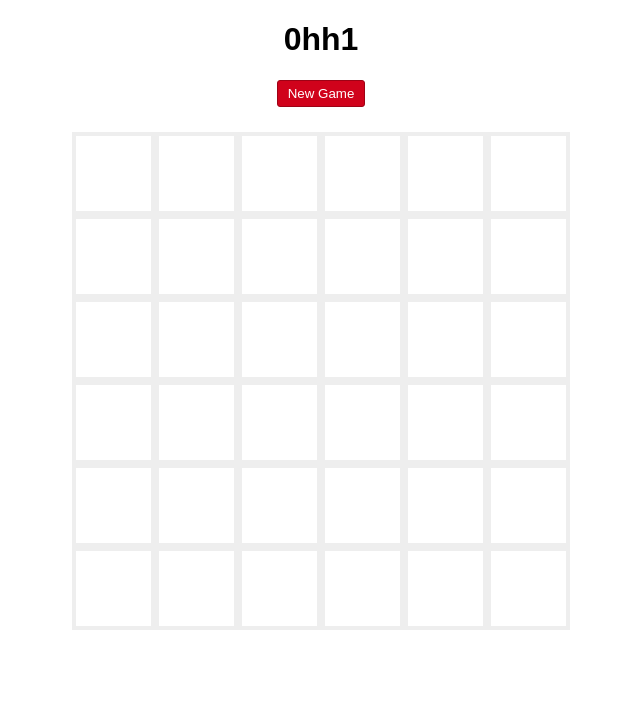
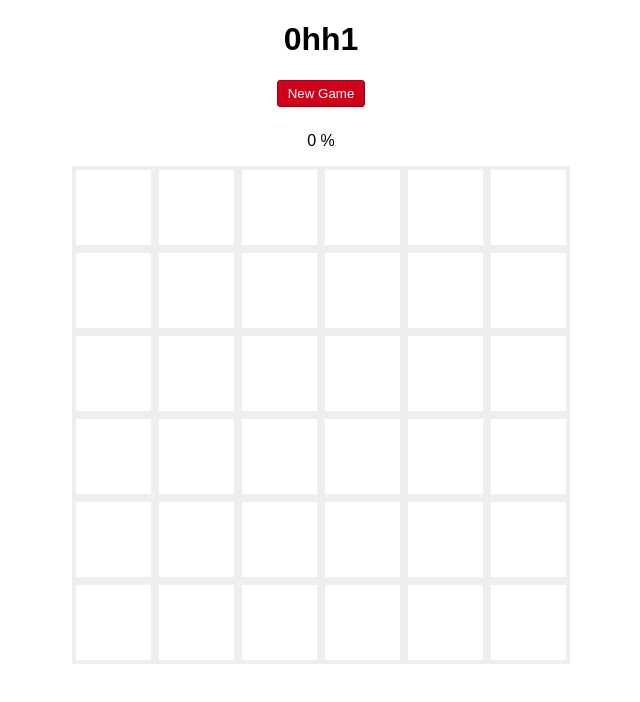
Before and after one commit to Safisyx/Ohh1, a React (Create React App) app: page / in a window 1280 px wide. Shown: the top 702 px of the page, without its empty margins (319-959 px from the left). Built offline with nearby package versions, Linux system fonts and the light colour scheme.

Commit message:
Add player progress in percentage

```diff
--- a/src/App.js
+++ b/src/App.js
@@ -2,6 +2,7 @@ import React, { Component } from 'react';
 //import logo from './logo.svg';
 import Board from './containers/Board'
 import CreateGameButton from './components/CreateGameButton'
+import Progress from './components/Progress'
 import './App.css';
 
 class App extends Component {
@@ -10,6 +11,7 @@ class App extends Component {
       <div className="App">
         <h1 className="title">0hh1</h1>
         <CreateGameButton/>
+        <Progress/>
         <Board/>
       </div>
     );
--- /dev/null
+++ b/src/components/Progress.css
@@ -0,0 +1,3 @@
+.Progress {
+  text-align: center;
+}
--- /dev/null
+++ b/src/components/Progress.js
@@ -0,0 +1,27 @@
+import React, { PureComponent } from 'react'
+import PropTypes from 'prop-types'
+import { connect } from 'react-redux'
+import { playerProgress } from '../lib/game'
+import './Progress.css'
+
+export class Progress extends PureComponent {
+  static propTypes = {
+    progress: PropTypes.number.isRequired,
+  }
+
+  render() {
+    return (
+      <div className="Progress">
+        <p>{this.props.progress} %</p>
+      </div>
+    )
+  }
+}
+
+const mapStateToProps = ({ board, locked }) => {
+  return {
+    progress: Math.floor(playerProgress(board, locked) * 100)
+  }
+}
+
+export default connect(mapStateToProps)(Progress)
```
